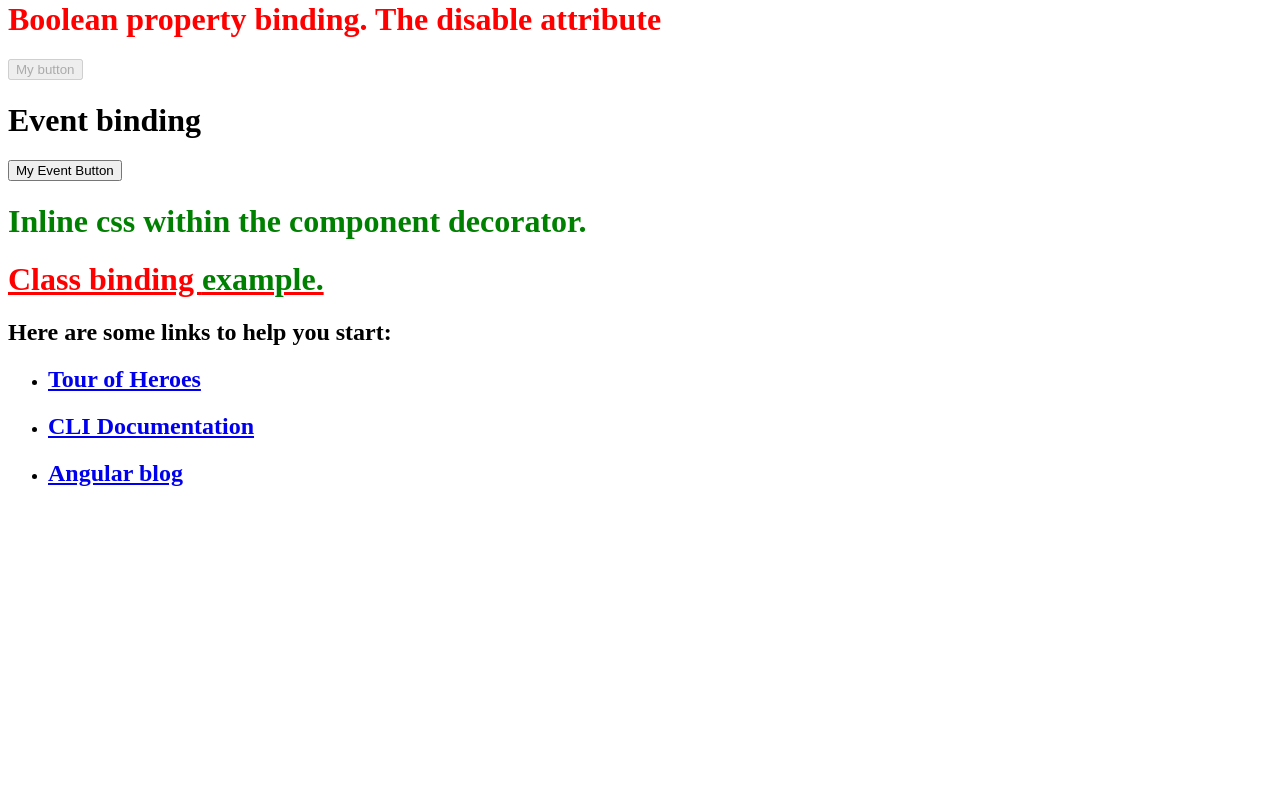
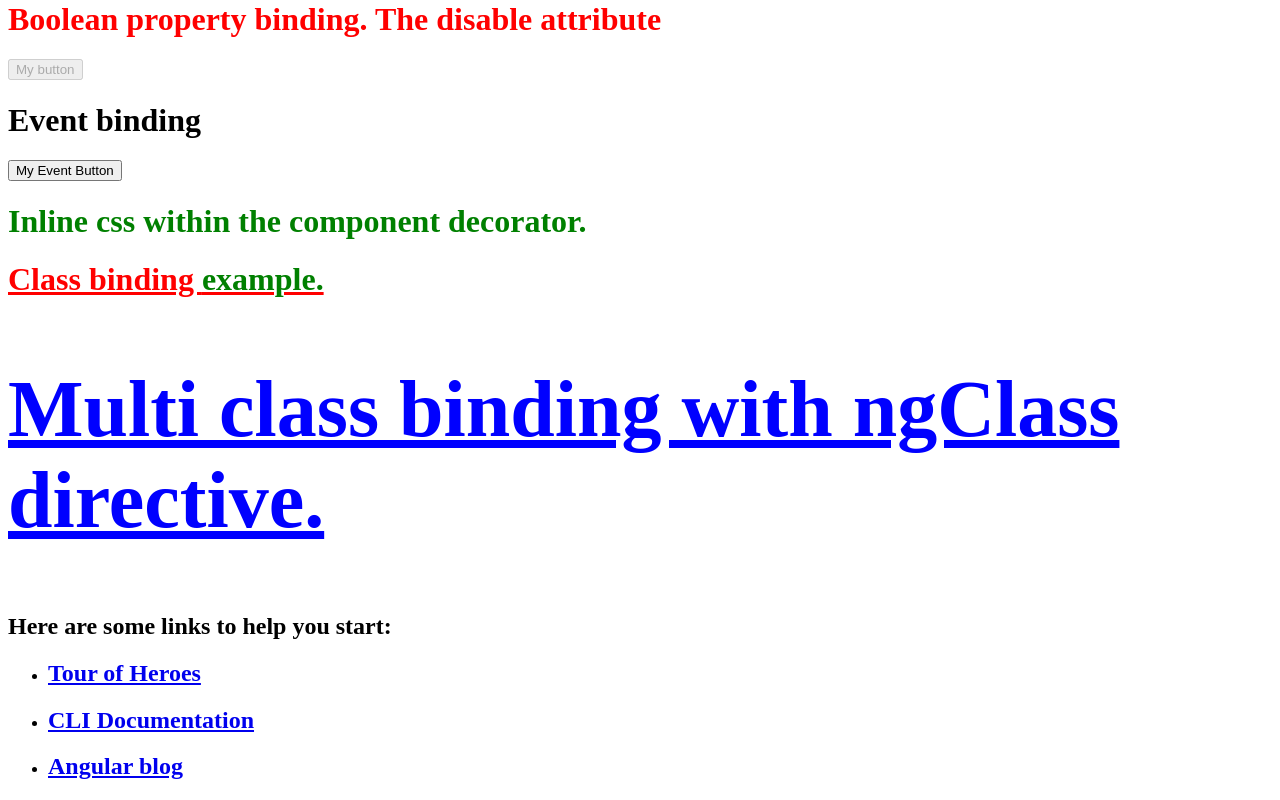
Before and after one commit to varvarasd/my-dream-app, an Angular app: page / in a window 1280 px wide. Shown: the part 1167-1967 px from the top of the page. Before the commit the page ends 1674 px from the top, so only its background shows below. Built offline with nearby package versions, Linux system fonts and the light colour scheme.

Commit message:
multi class binding by binding the template expression to the object. add or remove classes with true or false boolean.

```diff
--- a/src/app/class-binding/class-binding.component.ts
+++ b/src/app/class-binding/class-binding.component.ts
@@ -5,7 +5,7 @@ import { Component, OnInit } from '@angular/core';
   template: `
 
     <h1 [class]="classBinding">Class binding <span [class.green-example]="greenExample">example.</span></h1>
-
+    <h2 [ngClass]="moreClasses">Multi class binding with ngClass directive.</h2>
   `,
   styles: [`
 
@@ -21,12 +21,29 @@ import { Component, OnInit } from '@angular/core';
       color: green;
     }
 
+    .underline-class1 {
+      text-decoration: underline;
+    }
+
+    .large-class2 {
+      font-size: 5em;
+    }
+
+    .blue-class3 {
+      color: blue;
+    }
+
     `]
 })
 export class ClassBindingComponent implements OnInit {
 
   classBinding = 'red-title';
   greenExample = 'green-example';
+  moreClasses = {
+    'underline-class1': true,
+    'large-class2': true,
+    'blue-class3': true
+  }
 
   constructor() { }
 
```
